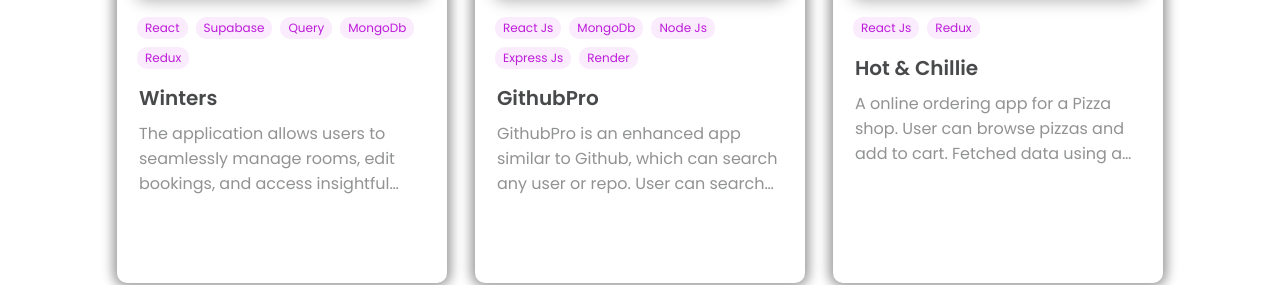
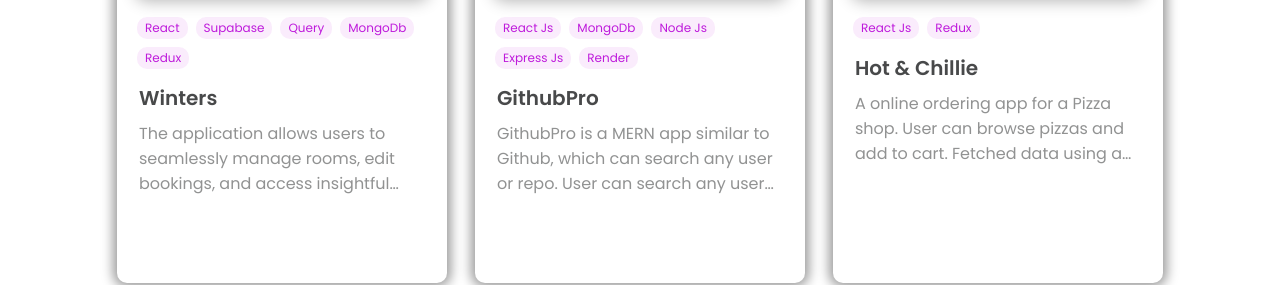
Before and after one commit to Asanka301/asanka-portfolio, a React (Create React App) app: page / in a window 1280 px wide. Shown: the part 2820-3105 px from the top of the page. Built offline with nearby package versions, Linux system fonts and the light colour scheme.

Commit message:
changed projects

```diff
--- a/src/data/constants.js
+++ b/src/data/constants.js
@@ -414,9 +414,9 @@ export const projects = [
   {
     id: 5,
     title: "GithubPro",
-    date: "Jun 2023 - Jul 2023",
+    //date: "Jun 2023 - Jul 2023",
     description:
-      "GithubPro is an enhanced app similar to Github, which can search any user or repo. User can search any user and like their profiles and check their all the repos categorized by the programming language. Also user can browse popular repos in particular programming languages",
+      "GithubPro is a MERN app similar to Github, which can search any user or repo. User can search any user and like their profiles and check their all the repos categorized by the programming language. Also user can browse popular repos in particular programming languages",
     image: [
       "https://firebasestorage.googleapis.com/v0/b/myportfolio-7d97d.appspot.com/o/a1.png?alt=media&token=b3f59d83-4695-4067-9d08-685b80aafeef",
       "https://firebasestorage.googleapis.com/v0/b/myportfolio-7d97d.appspot.com/o/a2.png?alt=media&token=8c337635-b3b4-4aff-8c26-6fadd3283b3a",
```
